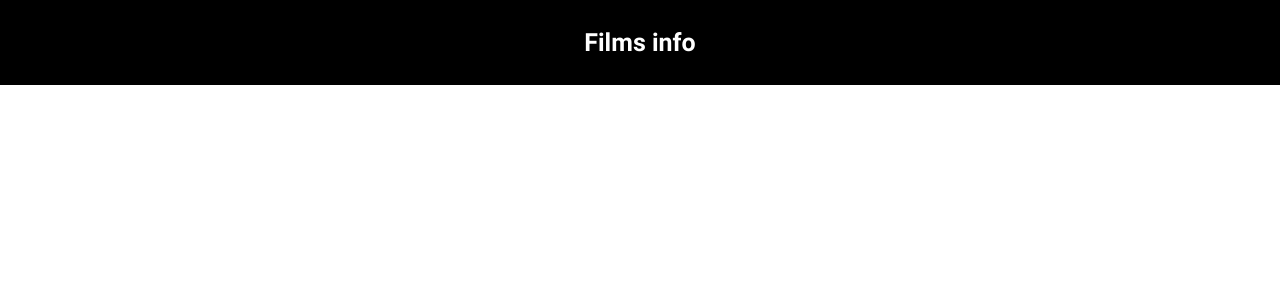
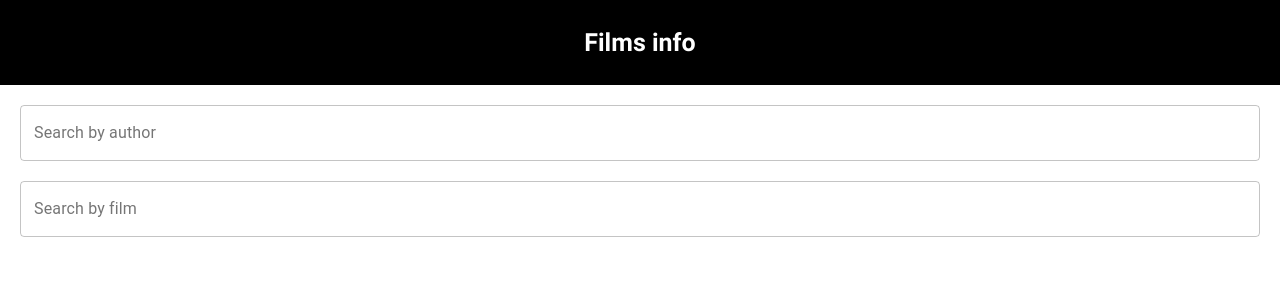
Before and after one commit to KirillHudokon/films, a React (Create React App) app in the folder client/: page / in a window 1280 px wide. Shown: the top 300 px of the page. Built offline with nearby package versions, Linux system fonts and the light colour scheme.

Commit message:
add fields ui

```diff
--- a/client/src/components/Main.js
+++ b/client/src/components/Main.js
@@ -1,8 +1,14 @@
 import styles from '../styles/main.module.scss'
+import SearchField from './SearchField'
 function Main() {
   return (
     <main className={styles.main}>
-
+        <div className={styles.container}>
+            <form>
+                <SearchField label='author'/>
+                <SearchField label='film'/>
+            </form>
+        </div>
     </main>
   );
 }
--- /dev/null
+++ b/client/src/components/SearchField.js
@@ -0,0 +1,25 @@
+import TextField from '@material-ui/core/TextField';
+import searchHoc from '../hoc/searchHoc'
+import styles from '../styles/search.module.scss'
+function SearchField({
+    label,
+    value,
+    changeValue
+}){
+    return(
+        <div className={styles.searchField}>
+            <TextField
+                id="outlined-search"
+                type="search"
+                variant="outlined"
+                label={`Search by ${label}`}
+                onChange={changeValue}
+                value={value}
+                autoComplete="off"
+                fullWidth={true}
+             />
+        </div>
+    )
+}
+
+export default searchHoc(SearchField)
--- /dev/null
+++ b/client/src/hoc/searchHoc.js
@@ -0,0 +1,12 @@
+import {useState} from 'react'
+export default (Component) => (props) => {
+    const [value, setValue] = useState('');
+    const changeValue = (e) => setValue(e.target.value)
+    return (
+        <Component
+            {...props}
+            value = {value}
+            changeValue = {changeValue}
+        />
+    )
+}
--- a/client/src/styles/header.module.scss
+++ b/client/src/styles/header.module.scss
@@ -1,6 +1,7 @@
 .header{
     min-height: 85px;
     background-color: black;
+    margin-bottom: 20px;
     .logoContainer{
         width: 100%;
         height: 100%;
--- a/client/src/styles/main.module.scss
+++ b/client/src/styles/main.module.scss
@@ -0,0 +1,8 @@
+.main{
+    .container{
+        max-width: 1500px;
+        margin: 0 auto;
+        padding-left: 20px;
+        padding-right: 20px;
+    }
+}
--- /dev/null
+++ b/client/src/styles/search.module.scss
@@ -0,0 +1,3 @@
+.searchField{
+    margin-bottom: 20px;
+}
```
Also changed, not shown: 1 other file (tests, documents, lock files or other folders).
